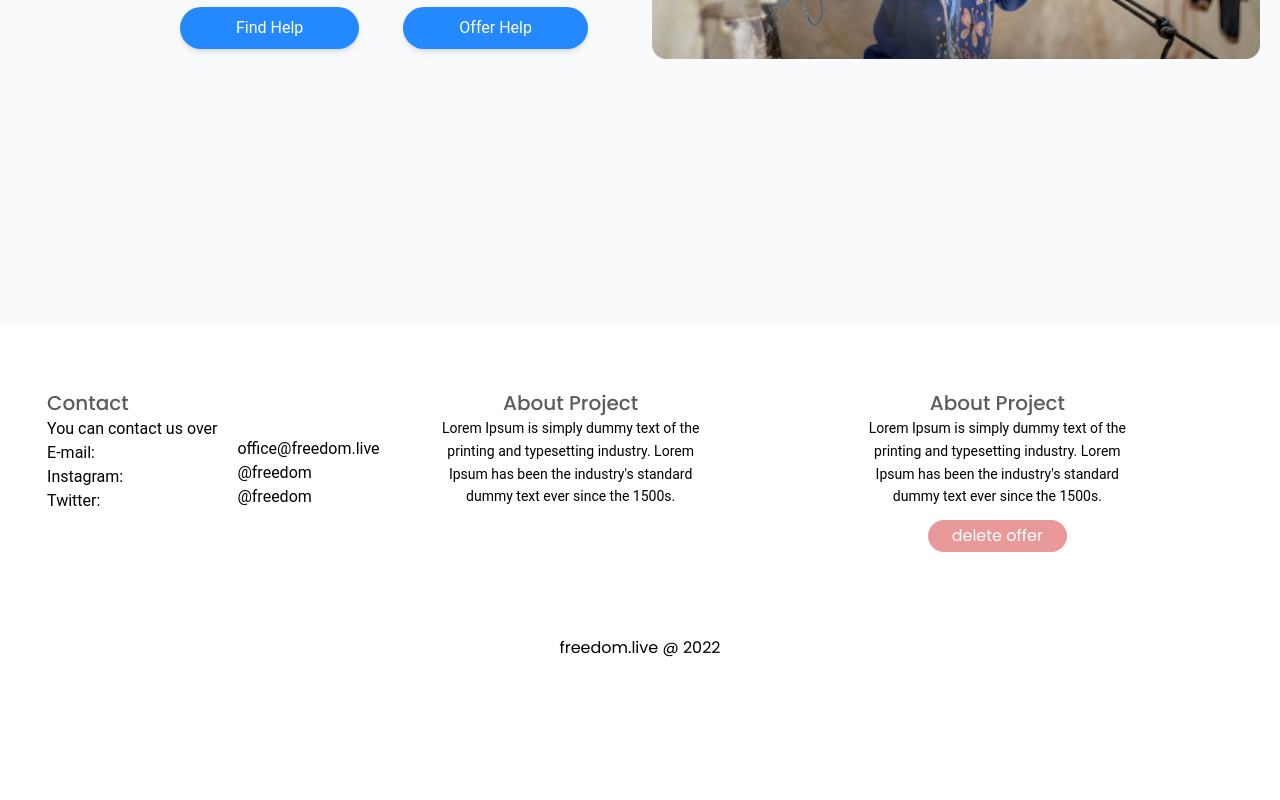
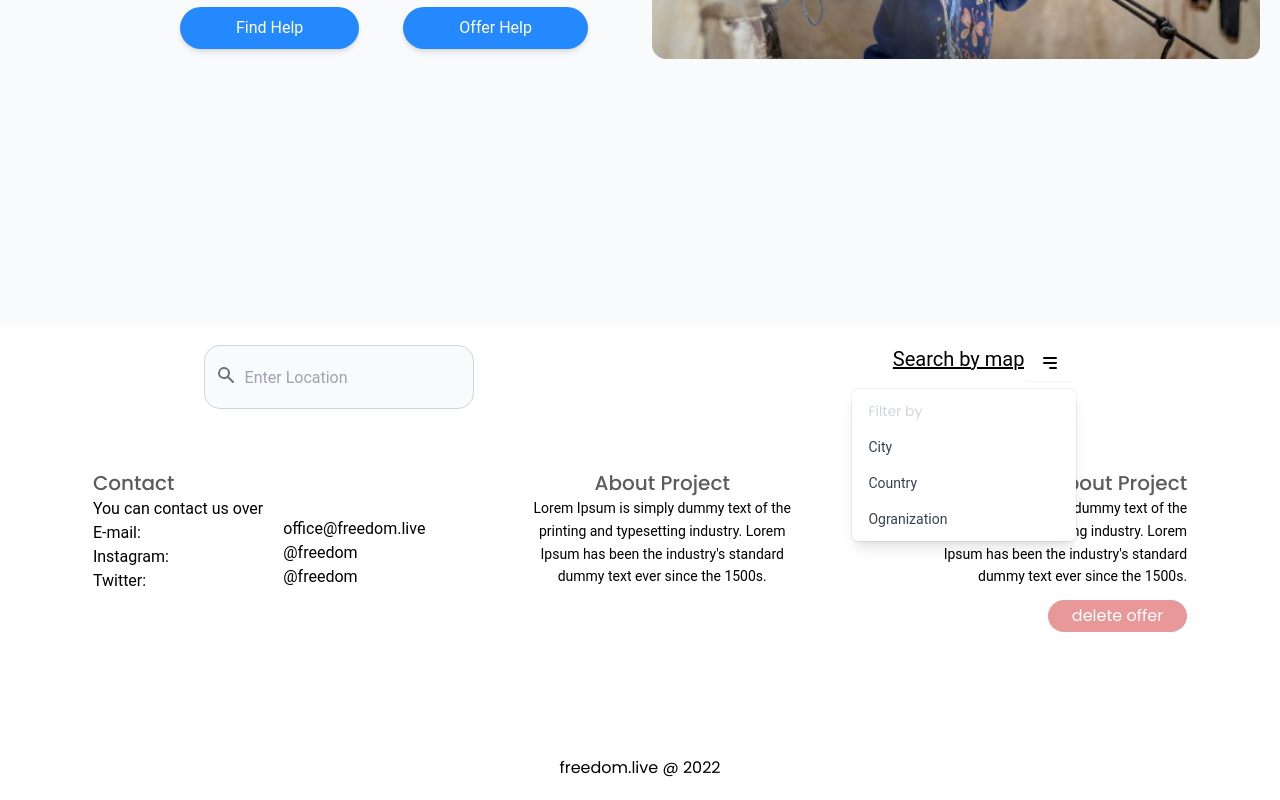
Before and after one commit to sowrovsarkar63/freedom.live, a React (Create React App) app: page / in a window 1280 px wide. Shown: the part 502-1302 px from the top of the page. Before the commit the page ends 1182 px from the top, so only its background shows below. Built offline with nearby package versions, Linux system fonts and the light colour scheme.

Commit message:
Donar heading done

```diff
--- a/package.json
+++ b/package.json
@@ -3,11 +3,13 @@
   "version": "0.1.0",
   "private": true,
   "dependencies": {
+    "@heroicons/react": "^1.0.6",
     "@testing-library/jest-dom": "^5.16.3",
     "@testing-library/react": "^12.1.4",
     "@testing-library/user-event": "^13.5.0",
     "react": "^18.0.0",
     "react-dom": "^18.0.0",
+    "react-icons": "^4.3.1",
     "react-scripts": "5.0.0",
     "web-vitals": "^2.1.4"
   },
@@ -36,6 +38,7 @@
     ]
   },
   "devDependencies": {
+    "@tailwindcss/forms": "^0.5.0",
     "autoprefixer": "^10.4.4",
     "postcss": "^8.4.12",
     "tailwindcss": "^3.0.23"
--- a/src/App.js
+++ b/src/App.js
@@ -1,4 +1,5 @@
 
+import Donator from './Components/Donators/Donator';
 import Footer from './Components/Footer/Footer';
 import Hero from './Components/Hero/Hero';
 import Navbar from './Components/Navbar/Navbar';
@@ -12,8 +13,8 @@ function App() {
 
    {/* hero area  */}
    <Hero/>
-
-
+{/* donar section */}
+<Donator/>
    {/* footer */}
    <Footer/>
    </>
--- /dev/null
+++ b/src/Components/Donators/Donator.js
@@ -0,0 +1,71 @@
+import React, { useRef } from "react";
+export default function Donator() {
+  const clickPoint = useRef();
+  const handleFocus = () => {
+    clickPoint.current.style.display = "none";
+  };
+
+  const handleBlur = () => {
+    clickPoint.current.style.display = "block";
+  };
+  return (
+    <section className="donars">
+      <div className=" flex flex-col align-middle md:flex-row md:justify-around lg:flex-row lg:justify-around xl:flex-row xl:justify-around 2xl:flex-row 2xl:justify-around py-5">
+        {/* left searchbar */}
+
+        <div className="relative mr-3">
+          <div className="absolute top-5 left-3 items-center" ref={clickPoint}>
+            <svg
+              className="w-5 h-5 text-gray-500"
+              fill="currentColor"
+              viewBox="0 0 20 20"
+              xmlns="http://www.w3.org/2000/svg"
+            >
+              <path
+                fill-rule="evenodd"
+                d="M8 4a4 4 0 100 8 4 4 0 000-8zM2 8a6 6 0 1110.89 3.476l4.817 4.817a1 1 0 01-1.414 1.414l-4.816-4.816A6 6 0 012 8z"
+                clip-rule="evenodd"
+              ></path>
+            </svg>
+          </div>
+          <input
+            type="text"
+            className="block p-2 pl-10 w-70 h-16 text-gray-900 bg-gray-50 rounded-2xl border border-gray-300 focus:pl-3"
+            placeholder="Enter Location"
+            onFocus={handleFocus}
+            onBlur={handleBlur}
+          />
+        </div>
+
+        {/* right filter and filter icon */}
+
+        <div className="search-by-filter">
+       <div className="flex justify-center">
+       <h3 className="text-xl underline"> Search by map</h3>
+        <div className="relative inline-block text-left">
+        <div>
+            <button type="button" className="inline-flex justify-center w-full rounded-md border border-0 shadow-sm px-4 py-2 bg-white text-sm font-medium  focus:outline-none  " id="menu-button" aria-expanded="true" aria-haspopup="true">
+            <svg xmlns="http://www.w3.org/2000/svg" class="h-5 w-5" viewBox="0 0 20 20" fill="currentColor">
+        <path fill-rule="evenodd" d="M3 5a1 1 0 011-1h12a1 1 0 110 2H4a1 1 0 01-1-1zM3 10a1 1 0 011-1h12a1 1 0 110 2H4a1 1 0 01-1-1zM9 15a1 1 0 011-1h6a1 1 0 110 2h-6a1 1 0 01-1-1z" clip-rule="evenodd" />
+        </svg>
+            </button>
+        </div>
+
+  <div className="origin-top-right absolute right-0 mt-2 w-56 rounded-md shadow-lg bg-white ring-1 ring-black ring-opacity-5 focus:outline-none" role="menu" aria-orientation="vertical" aria-labelledby="menu-button" tabindex="-1">
+    <div className="py-1" role="none">
+      {/* <!-- Active: "bg-gray-100 text-gray-900", Not Active: "text-gray-700" --> */}
+      <a href="#" className="text-gray-300 block px-4 py-2 text-sm font-poppin" role="menuitem" tabindex="-1" id="menu-item-0">Filter by</a>
+      <a href="#" className="text-gray-700 block px-4 py-2 text-sm" role="menuitem" tabindex="-1" id="menu-item-0">City</a>
+      <a href="#" className="text-gray-700 block px-4 py-2 text-sm" role="menuitem" tabindex="-1" id="menu-item-1">Country</a>
+      <a href="#" className="text-gray-700 block px-4 py-2 text-sm" role="menuitem" tabindex="-1" id="menu-item-2">Ogranization</a>
+
+    </div>
+  </div>
+</div>
+       </div>
+        </div>
+      </div>
+    </section>
+  );
+}
+// py-4 px-6
--- a/src/Components/Footer/Footer.js
+++ b/src/Components/Footer/Footer.js
@@ -4,8 +4,9 @@ export default function Footer() {
   return (
     <footer>
       {/* <section className=" mx-auto grid grid-cols-1 md:grid-cols-3 lg:grid-cols-3 xl:grid-cols-3 2xl:grid-cols-3 ">\ */}
-      <section className="mt-16  grid grid-cols-1 md:grid-cols-3 lg:grid-cols-3 xl:grid-cols-3 2xl:grid-cols-3  ">
-
+      {/* <section className="mt-16  grid grid-cols-1 md:grid-cols-3 lg:grid-cols-3 xl:grid-cols-3 2xl:grid-cols-3  ">
+       */}
+      <section className="flex flex-col gap-y-5   md:flex-row md:justify-evenly lg:flex-row lg:justify-evenly xl:flex-row xl:justify-evenly 2xl:flex-row 2xl:justify-evenly py-10">
         <div className="contact">
 
 
@@ -29,7 +30,7 @@ export default function Footer() {
           </div>
         </div>
 
-        <div className="aboutproject text-center  w-72">
+        <div className="aboutproject text-center   w-72">
           <h2 className="font-medium text-xl leading-7 text-[#5C5C5C] font-poppin">
             About Project
           </h2>
@@ -39,7 +40,7 @@ export default function Footer() {
             ever since the 1500s.
           </p>
         </div>
-        <div className="aboutproject w-72 mb-16 text-center">
+        <div className="aboutproject w-72 mb-16 text-center md:text-right lg:text-right xl:text-right 2xl:text-right">
           <h2 className="font-medium text-xl leading-7 text-[#5C5C5C] font-poppin">
             About Project
           </h2>
--- a/tailwind.config.js
+++ b/tailwind.config.js
@@ -12,5 +12,10 @@ module.exports = {
       poppin:['Poppins','sans-serif']
     }
   },
-  plugins: [],
+  plugins: [
+    require('@tailwindcss/forms')({
+      strategy: 'base', // only generate global styles
+      strategy: 'class',
+    }),
+  ],
 }
```
Also changed, not shown: 1 other file (tests, documents, lock files or other folders).
